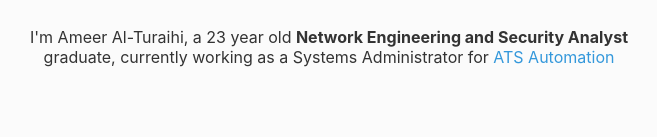
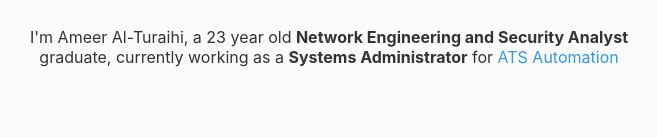
Before and after one commit to AmeerAlTuraihi/AmeerAlTuraihi.github.io, a plain HTML site: page index.html in a window 1280 px wide. Shown: the part 663-800 px from the top of the page, 311-968 px from the left. Drawn offline with Linux system fonts and the light colour scheme.

Commit message:
Update index.html

```diff
--- a/index.html
+++ b/index.html
@@ -43,7 +43,7 @@
 
         <div id = "description">
             <h1 class = "aboutme">About me</h1>
-            <p>I'm Ameer Al-Turaihi, a 23 year old <b>Network Engineering and Security Analyst</b> graduate, currently working as a Systems Administrator for <a href="https://atsautomation.com/">ATS Automation</a></p>
+            <p>I'm Ameer Al-Turaihi, a 23 year old <b>Network Engineering and Security Analyst</b> graduate, currently working as a <b>Systems Administrator</b> for <a href="https://atsautomation.com/">ATS Automation</a></p>
         </div>
 
     </div>
```
